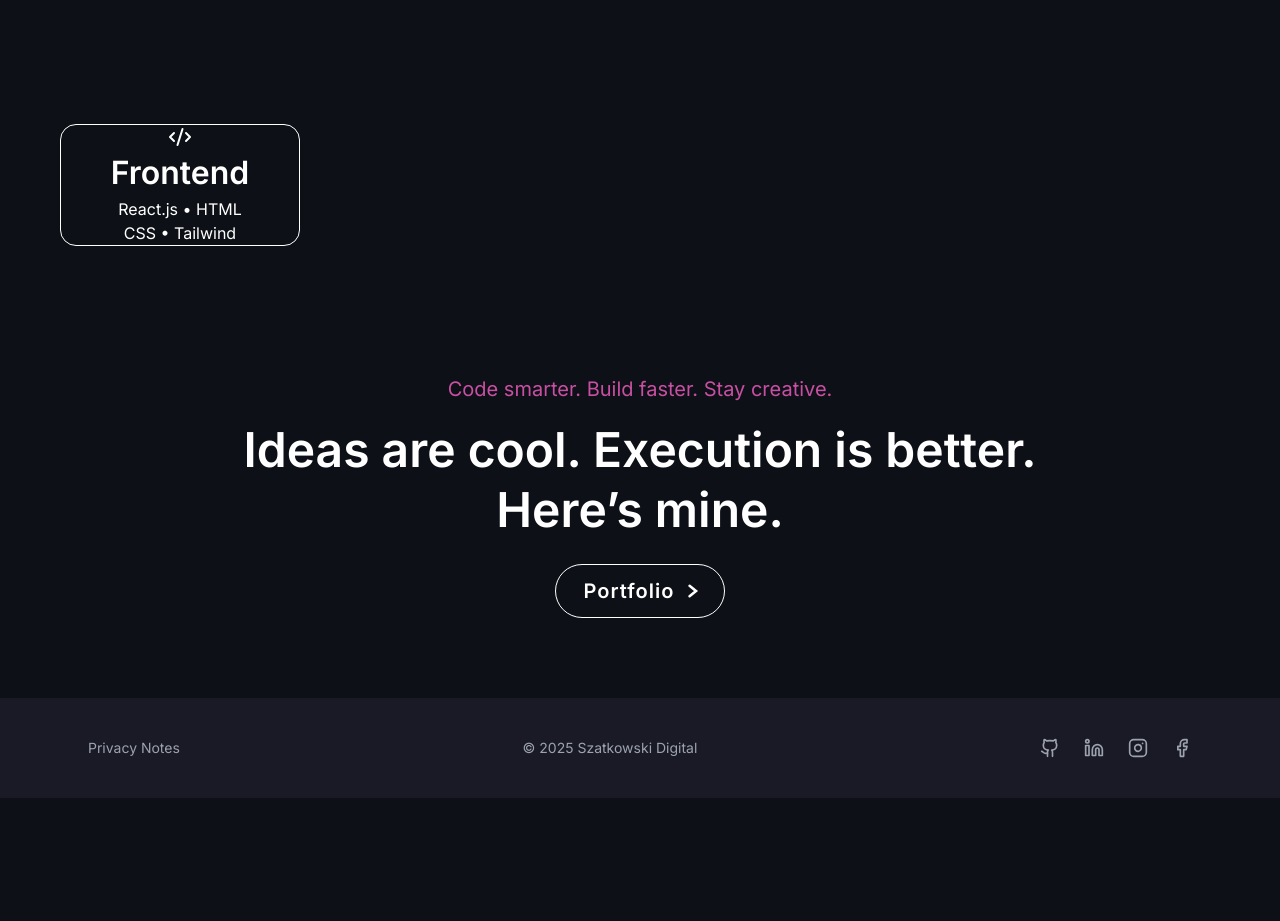
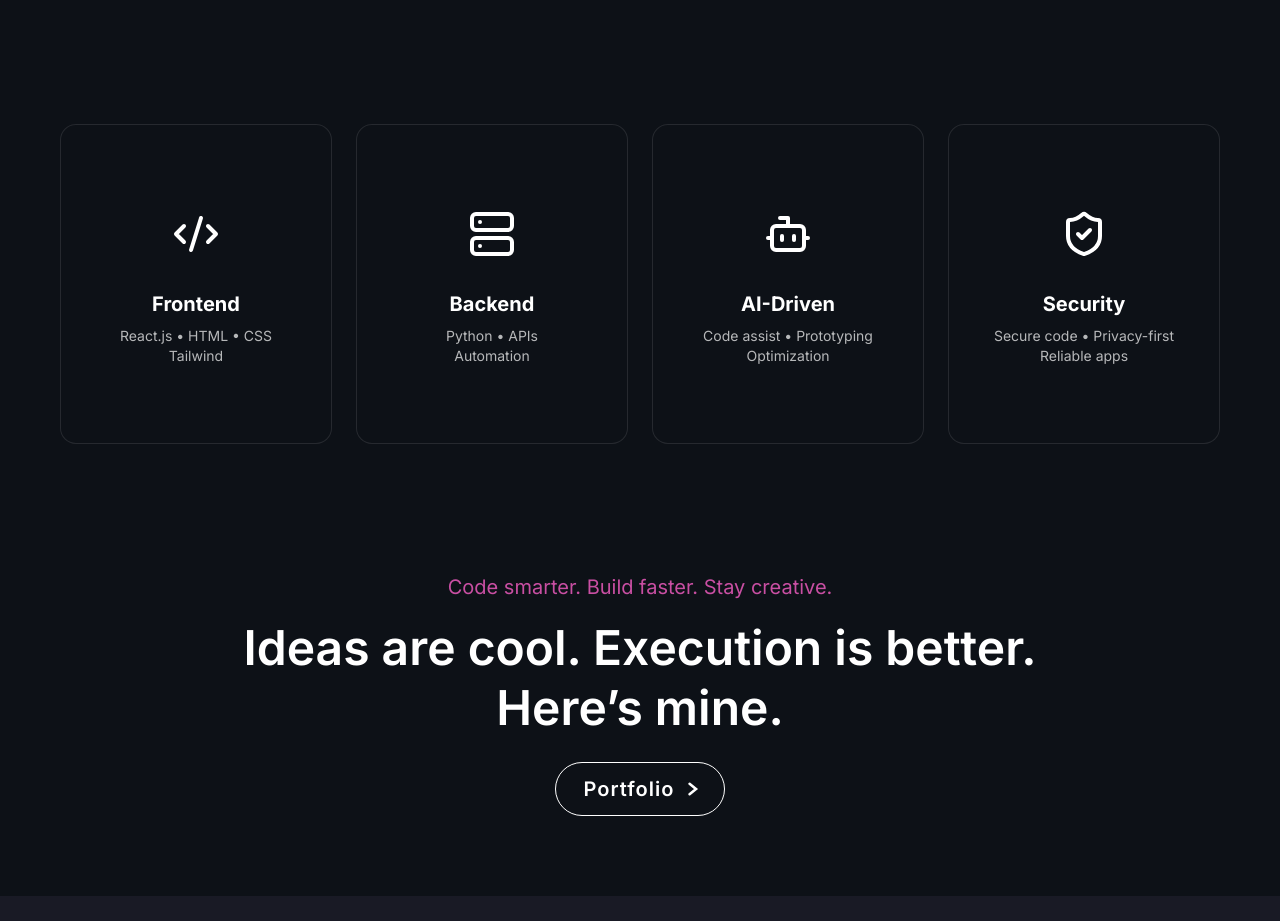
Before and after one commit to Szatkowskicg/szatkowski-code, a React (Vite) app: page /about in a window 1280 px wide. Shown: the part 1400-2321 px from the top of the page. Before the commit the page ends 2198 px from the top, so only its background shows below. Built offline with nearby package versions, Linux system fonts and the light colour scheme.

Commit message:
szatkowski-code 1.0.6

```diff
--- a/src/components/About.jsx
+++ b/src/components/About.jsx
@@ -17,7 +17,14 @@ import Reveal from "./Reveal";
 import SequentialAnimations from "./SequentialAnimarions";
 import Footer from "./Footer";
 import Button from "./Button";
-import { CircleCheckBig, CodeXml } from "lucide-react";
+import {
+  CircleCheckBig,
+  CodeXml,
+  Server,
+  Bot,
+  ShieldCheck,
+} from "lucide-react";
+import Card from "./Card";
 
 const TimelineItem = ({ className, title, position, time }) => {
   return (
@@ -142,14 +149,46 @@ const About = () => {
         </div>
 
         {/* Third section - Tiles */}
-        <div className="">
-          <div className="flex-col flex items-center border-n-1 border-[.1rem] rounded-2xl w-[15rem]">
-            <CodeXml className="w-6 h-6 shrink-0" />
-            <h4 className="h4">Frontend</h4>
-            <p className="text-center">
-              React.js • HTML <br /> CSS • Tailwind
-            </p>
-          </div>
+        <div className="flex justify-between">
+          <Card
+            title={"Frontend"}
+            subtitle={
+              <>
+                React.js • HTML • CSS <br /> Tailwind
+              </>
+            }
+            icon={CodeXml}
+          />
+
+          <Card
+            title={"Backend"}
+            subtitle={
+              <>
+                Python • APIs <br /> Automation
+              </>
+            }
+            icon={Server}
+          />
+
+          <Card
+            title={"AI-Driven"}
+            subtitle={
+              <>
+                Code assist • Prototyping <br /> Optimization
+              </>
+            }
+            icon={Bot}
+          />
+
+          <Card
+            title={"Security"}
+            subtitle={
+              <>
+                Secure code • Privacy-first <br /> Reliable apps
+              </>
+            }
+            icon={ShieldCheck}
+          />
         </div>
 
         {/* Fourth section - Portfolio call to action  */}
--- /dev/null
+++ b/src/components/Card.jsx
@@ -0,0 +1,71 @@
+import { motion, useMotionValue, useSpring, useTransform } from "framer-motion";
+
+const Card = ({ title, subtitle, icon: Icon }) => {
+  // Tilt
+  const x = useMotionValue(0);
+  const y = useMotionValue(0);
+
+  const rotateX = useSpring(useTransform(y, [-0.5, 0.5], [10, -10]), {
+    stiffness: 200,
+    damping: 25,
+  });
+  const rotateY = useSpring(useTransform(x, [-0.5, 0.5], [-10, 10]), {
+    stiffness: 200,
+    damping: 25,
+  });
+
+  // Stretch
+  const yScale = useMotionValue(1);
+  const yScaleSpring = useSpring(yScale, { stiffness: 200, damping: 25 });
+
+  const handleMouseMove = (e) => {
+    const rect = e.currentTarget.getBoundingClientRect();
+    const offsetX = (e.clientX - rect.left) / rect.width - 0.5;
+    const offsetY = (e.clientY - rect.top) / rect.height - 0.5;
+    // tilt
+    x.set(offsetX);
+    y.set(offsetY);
+    // stretch:
+    const scaleY = 0.9 + 0.1 * (offsetY + 0.5);
+    yScale.set(scaleY);
+  };
+
+  const handleMouseLeave = () => {
+    x.set(0);
+    y.set(0);
+    yScale.set(1);
+  };
+
+  return (
+    <div className="perspective-[1000px]">
+      <motion.div
+        className="group relative w-[17rem] h-80 rounded-2xl bg-[#0D1117] border border-white/10 flex flex-col items-center justify-center p-6 overflow-hidden transition-all duration-300 hover:border-[#C94FA3]/50"
+        style={{ rotateX, rotateY, scaleY: yScaleSpring, originY: 1 }}
+        onMouseMove={handleMouseMove}
+        onMouseLeave={handleMouseLeave}
+        whileHover="hover"
+      >
+        {/* Icon */}
+        <motion.div
+          className="relative z-10 flex items-center justify-center w-16 h-16 rounded-full"
+          variants={{
+            hover: { scale: 1.2 },
+          }}
+        >
+          <Icon
+            size={48}
+            className="text-white group-hover:text-[#C94FA3] group-hover:drop-shadow-[0_0_12px_#C94FA3]"
+          />
+        </motion.div>
+
+        {/* Content */}
+        <div className="relative z-10 text-center mt-6">
+          <h3 className="text-xl font-bold text-white">{title}</h3>
+          <p className="text-sm text-white/70 mt-2">{subtitle}</p>
+        </div>
+      </motion.div>
+    </div>
+  );
+};
+
+export default Card;
```
